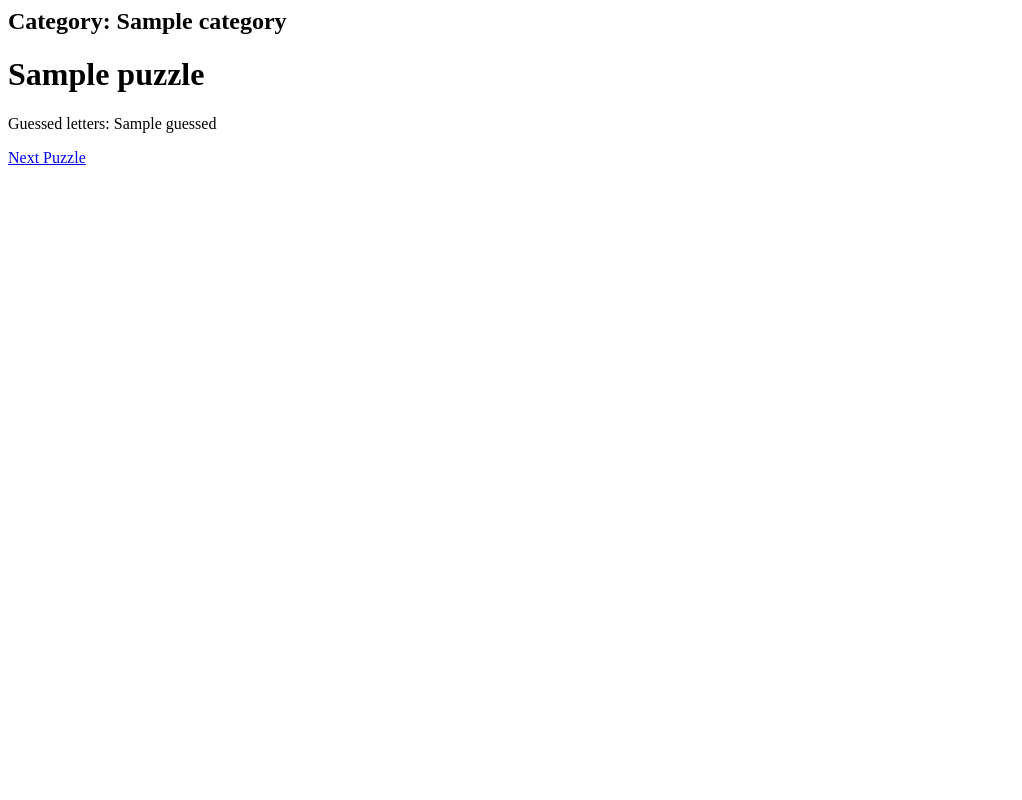
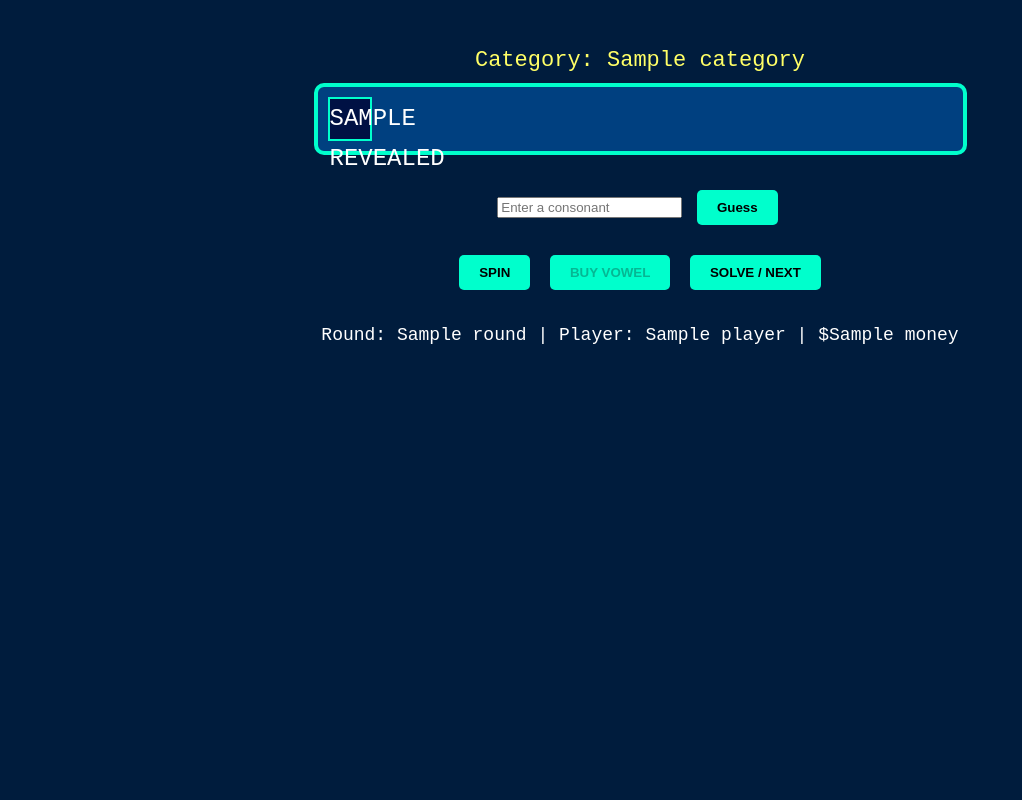
Before and after one commit to codingnoob215/WheelofFortune, a Python web app: template wheel_of_fortune/templates/board.html in a window 1280 px wide. Shown: the whole page, without its empty margins (0-1022 px from the left). Run offline with Jinja, Linux system fonts and the light colour scheme; the template is opened without the code that fills it: most values are stand-ins (such as "Sample title", 1, 10 or a date in 2020).

Commit message:
Update board.html

```diff
--- a/wheel_of_fortune/templates/board.html
+++ b/wheel_of_fortune/templates/board.html
@@ -1,5 +1,92 @@
-<h2> Category: {{ category }} </h2>
-<h1 id="puzzle">{{ puzzle}} </h1>
-<p>Guessed letters: <span id="guessed">{{ guessed|join(', ') }}</span></p>
+<!DOCTYPE html>
+<html>
+<head>
+    <title>Wheel of Fortune Board</title>
+    <style>
+        body {
+            background-color: #001c3d;
+            color: white;
+            font-family: 'Courier New', monospace;
+            text-align: center;
+            padding-top: 40px;
+        }
+        .board {
+            display: inline-grid;
+            grid-template-columns: repeat(14, 40px);
+            gap: 5px;
+            background-color: #004080;
+            padding: 10px;
+            border: 4px solid #00ffcc;
+            border-radius: 10px;
+            margin-bottom: 30px;
+        }
+        .tile {
+            width: 40px;
+            height: 40px;
+            background-color: #001144;
+            color: white;
+            font-size: 24px;
+            line-height: 40px;
+            border: 2px solid #00ffcc;
+            text-transform: uppercase;
+        }
+        .tile.blank {
+            background-color: #000820;
+        }
+        .controls {
+            margin-top: 20px;
+        }
+        button {
+            background-color: #00ffcc;
+            border: none;
+            padding: 10px 20px;
+            margin: 5px;
+            font-weight: bold;
+            cursor: pointer;
+            border-radius: 5px;
+        }
+        button:hover {
+            background-color: #00bbaa;
+        }
+        .info {
+            margin-top: 30px;
+            font-size: 18px;
+        }
+        .category {
+            font-size: 22px;
+            color: #ffff66;
+            margin-bottom: 10px;
+        }
+    </style>
+</head>
+<body>
 
-<a href="{{ url_for('new_puzzle') }}">Next Puzzle</a>
+    <div class="category">Category: {{ category }}</div>
+
+    <div class="board">
+        {% for c in revealed %}
+            {% if c == ' ' %}
+                <div class="tile blank"></div>
+            {% else %}
+                <div class="tile">{{ c }}</div>
+            {% endif %}
+        {% endfor %}
+    </div>
+
+    <form action="/guess" method="POST">
+        <input type="text" name="letter" maxlength="1" placeholder="Enter a consonant" required>
+        <button type="submit">Guess</button>
+    </form>
+
+    <div class="controls">
+        <a href="/spin"><button>SPIN</button></a>
+        <button disabled>BUY VOWEL</button>
+        <a href="/new_round"><button>SOLVE / NEXT</button></a>
+    </div>
+
+    <div class="info">
+        Round: {{ round }} | Player: {{ player }} | ${{ money }}
+    </div>
+
+</body>
+</html>
```
